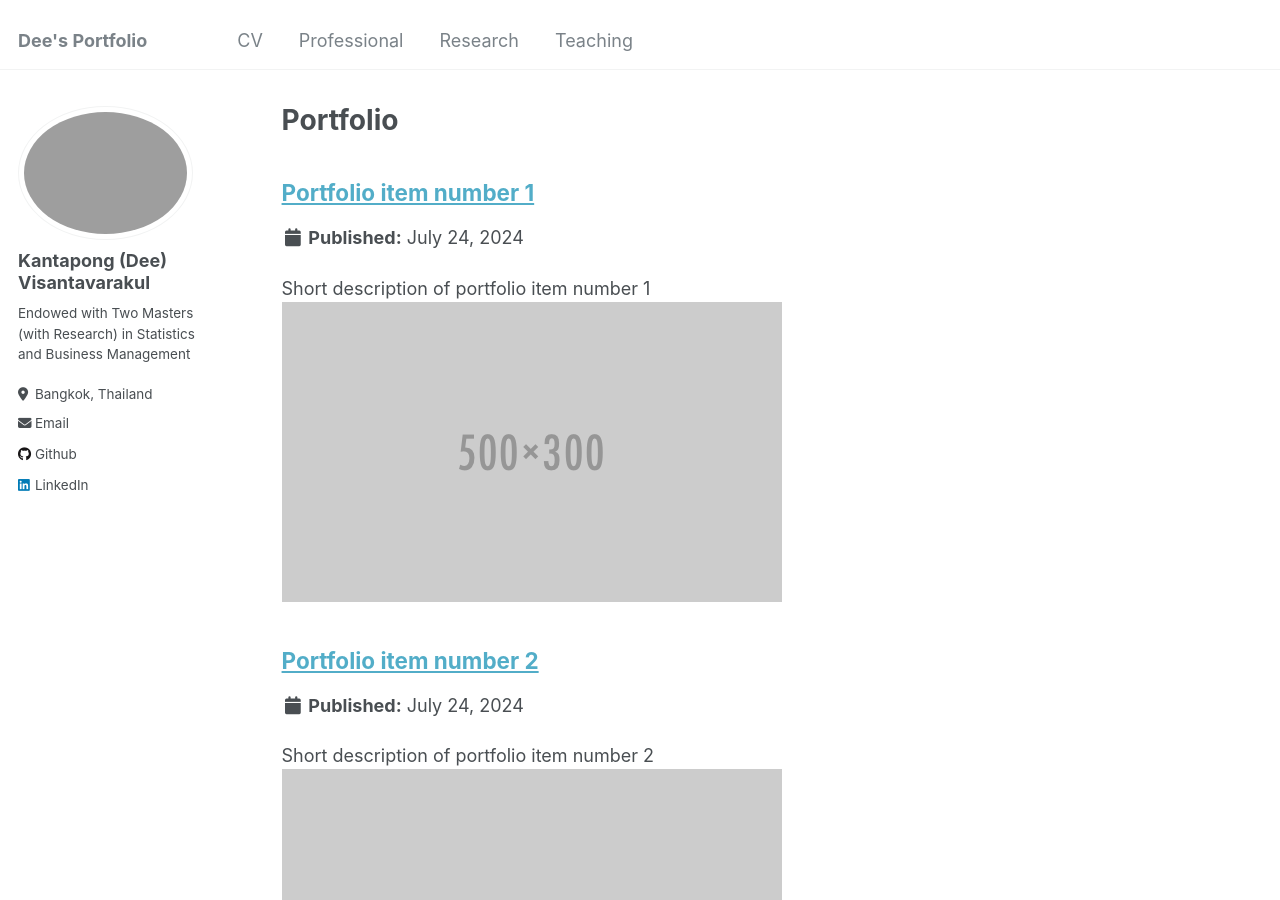
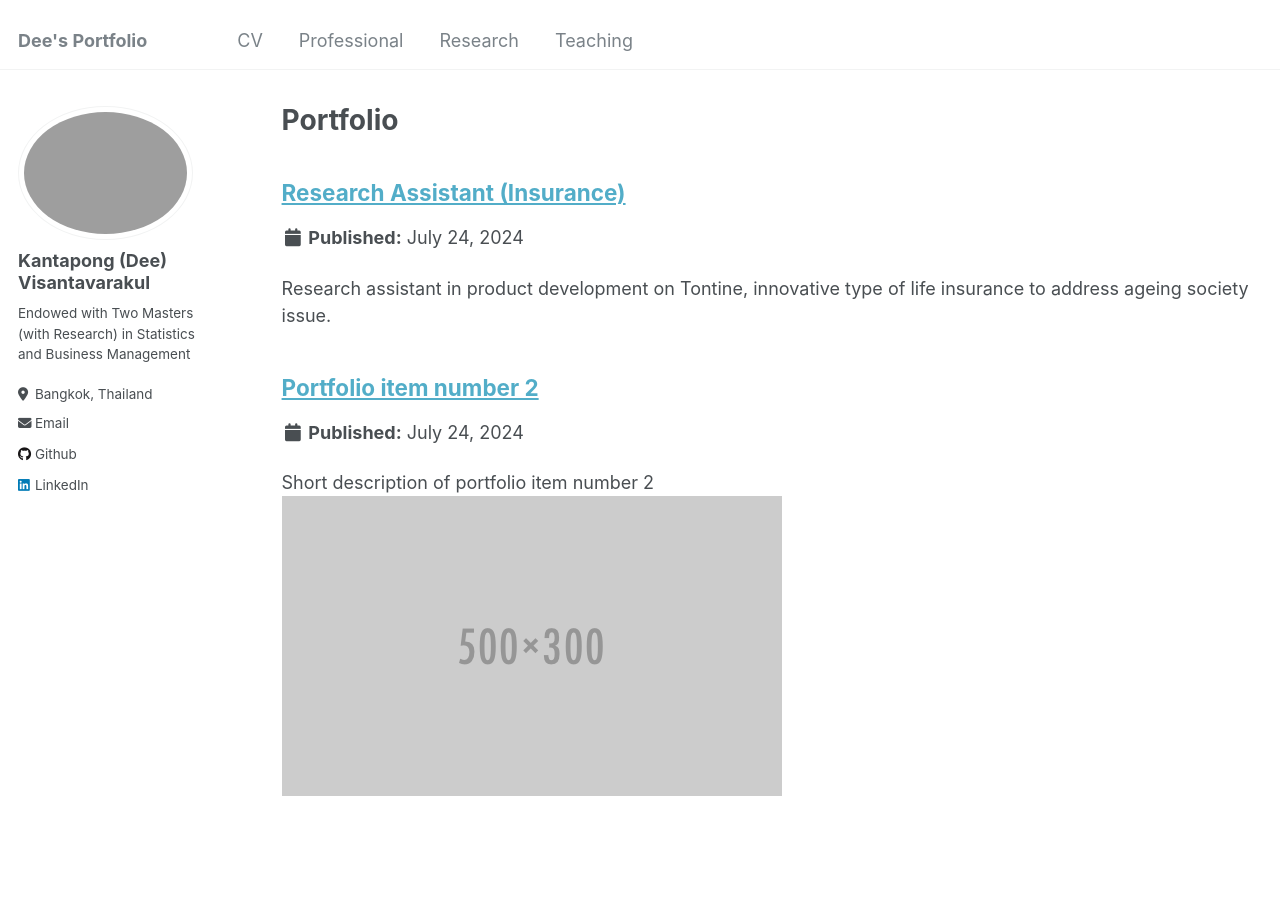
Before and after one commit to GoodDee/GoodDee.github.io, a Jekyll site: the page built from _pages/portfolio.html, in a window 1280 px wide and 900 px high. Built offline with Jekyll 4.4.1, drawn with Linux system fonts in a browser that asks for light colours.

Commit message:
Update portfolio-1.md

```diff
--- a/_portfolio/portfolio-1.md
+++ b/_portfolio/portfolio-1.md
@@ -1,6 +1,6 @@
 ---
-title: "Portfolio item number 1"
-excerpt: "Short description of portfolio item number 1<br/><img src='/images/500x300.png'>"
+title: "Research Assistant (Insurance)"
+excerpt: "Research assistant in product development on Tontine, innovative type of life insurance to address ageing society issue."
 collection: work portfolio
 ---
 
```
